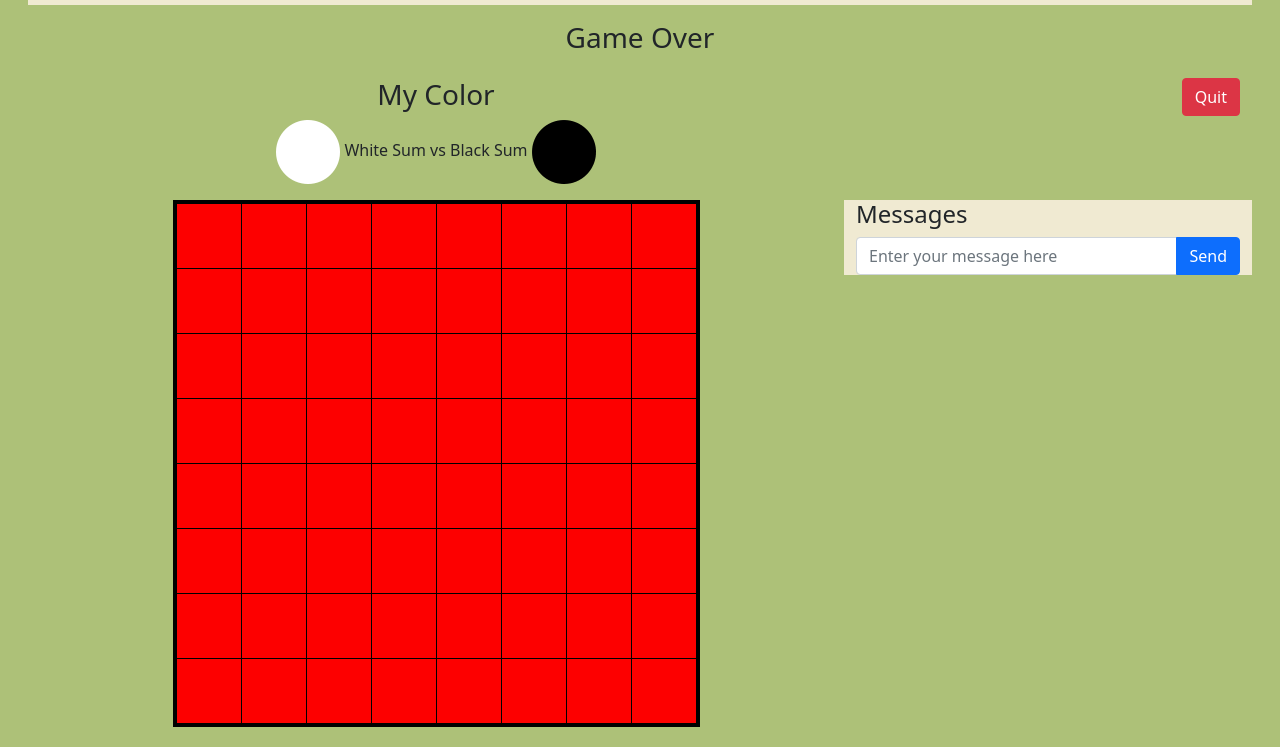
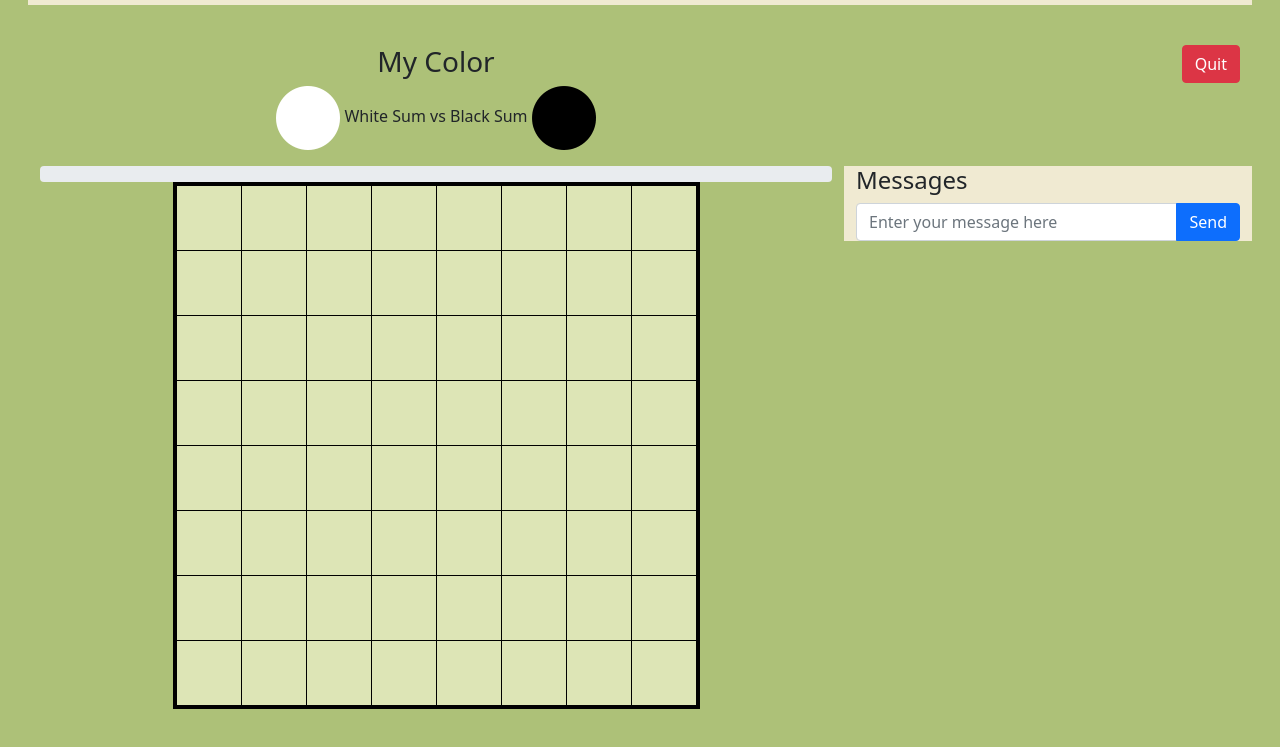
Before and after one commit to ssharonn/reversi-sharon, a website: page public/game.html in a window 1280 px wide. Shown: the part 53-800 px from the top of the page. Drawn offline with nearby package versions, Linux system fonts and the light colour scheme; no server answers.

Commit message:
final designs

```diff
--- a/public/assets/css/game.css
+++ b/public/assets/css/game.css
@@ -24,6 +24,7 @@ table#game_board{
 }
 
 table#game_board td{
+    background-color: #dde5b6;
     border:1px solid black;
     margin:0px;
     padding:0px;
--- a/public/game.html
+++ b/public/game.html
@@ -27,7 +27,7 @@
 
     <div class="row m-3">
       <div class="col text-center">
-        <h3 id="game_over">Game Over</h3>
+        <h3 id="game_over"></h3>
       </div>
     </div>
 
@@ -49,86 +49,93 @@
       <div class="col">
         <div class="row align-items-start justify-content-center">
           <div class="col-md-8 table-responsive">
+            <div class= "progress">
+              <div id="elapsed"
+              class="progress-bar progress-bar-animated progress-bar-striped bg-success"
+              role="progressbar" style="width: 0%;" aria-valuenow="0" aria-valuemin="0"
+              aria-valuemax="100"></div>
+            </div>
+
             <table id="game_board" class="mx-auto w-auto">
               <tr>
-                <td id="0_0"><img class="img-fluid" src="assets/images/error.gif" alt="error"/></td>
-                <td id="0_1"><img class="img-fluid" src="assets/images/error.gif" alt="error"/></td>
-                <td id="0_2"><img class="img-fluid" src="assets/images/error.gif" alt="error"/></td>
-                <td id="0_3"><img class="img-fluid" src="assets/images/error.gif" alt="error"/></td>
-                <td id="0_4"><img class="img-fluid" src="assets/images/error.gif" alt="error"/></td>
-                <td id="0_5"><img class="img-fluid" src="assets/images/error.gif" alt="error"/></td>
-                <td id="0_6"><img class="img-fluid" src="assets/images/error.gif" alt="error"/></td>
-                <td id="0_7"><img class="img-fluid" src="assets/images/error.gif" alt="error"/></td>
+                <td id="0_0"><img class="img-fluid" src="assets/images/Empty.gif" alt="empty"/></td>
+                <td id="0_1"><img class="img-fluid" src="assets/images/Empty.gif" alt="empty"/></td>
+                <td id="0_2"><img class="img-fluid" src="assets/images/Empty.gif" alt="empty"/></td>
+                <td id="0_3"><img class="img-fluid" src="assets/images/Empty.gif" alt="empty"/></td>
+                <td id="0_4"><img class="img-fluid" src="assets/images/Empty.gif" alt="empty"/></td>
+                <td id="0_5"><img class="img-fluid" src="assets/images/Empty.gif" alt="empty"/></td>
+                <td id="0_6"><img class="img-fluid" src="assets/images/Empty.gif" alt="empty"/></td>
+                <td id="0_7"><img class="img-fluid" src="assets/images/Empty.gif" alt="empty"/></td>
               </tr>
               <tr>
-                <td id="1_0"><img class="img-fluid" src="assets/images/error.gif" alt="error"/></td>
-                <td id="1_1"><img class="img-fluid" src="assets/images/error.gif" alt="error"/></td>
-                <td id="1_2"><img class="img-fluid" src="assets/images/error.gif" alt="error"/></td>
-                <td id="1_3"><img class="img-fluid" src="assets/images/error.gif" alt="error"/></td>
-                <td id="1_4"><img class="img-fluid" src="assets/images/error.gif" alt="error"/></td>
-                <td id="1_5"><img class="img-fluid" src="assets/images/error.gif" alt="error"/></td>
-                <td id="1_6"><img class="img-fluid" src="assets/images/error.gif" alt="error"/></td>
-                <td id="1_7"><img class="img-fluid" src="assets/images/error.gif" alt="error"/></td>
+                <td id="1_0"><img class="img-fluid" src="assets/images/Empty.gif" alt="empty"/></td>
+                <td id="1_1"><img class="img-fluid" src="assets/images/Empty.gif" alt="empty"/></td>
+                <td id="1_2"><img class="img-fluid" src="assets/images/Empty.gif" alt="empty"/></td>
+                <td id="1_3"><img class="img-fluid" src="assets/images/Empty.gif" alt="empty"/></td>
+                <td id="1_4"><img class="img-fluid" src="assets/images/Empty.gif" alt="empty"/></td>
+                <td id="1_5"><img class="img-fluid" src="assets/images/Empty.gif" alt="empty"/></td>
+                <td id="1_6"><img class="img-fluid" src="assets/images/Empty.gif" alt="empty"/></td>
+                <td id="1_7"><img class="img-fluid" src="assets/images/Empty.gif" alt="empty"/></td>
               </tr>
               <tr>
-                <td id="2_0"><img class="img-fluid" src="assets/images/error.gif" alt="error"/></td>
-                <td id="2_1"><img class="img-fluid" src="assets/images/error.gif" alt="error"/></td>
-                <td id="2_2"><img class="img-fluid" src="assets/images/error.gif" alt="error"/></td>
-                <td id="2_3"><img class="img-fluid" src="assets/images/error.gif" alt="error"/></td>
-                <td id="2_4"><img class="img-fluid" src="assets/images/error.gif" alt="error"/></td>
-                <td id="2_5"><img class="img-fluid" src="assets/images/error.gif" alt="error"/></td>
-                <td id="2_6"><img class="img-fluid" src="assets/images/error.gif" alt="error"/></td>
-                <td id="2_7"><img class="img-fluid" src="assets/images/error.gif" alt="error"/></td>
+                <td id="2_0"><img class="img-fluid" src="assets/images/Empty.gif" alt="empty"/></td>
+                <td id="2_1"><img class="img-fluid" src="assets/images/Empty.gif" alt="empty"/></td>
+                <td id="2_2"><img class="img-fluid" src="assets/images/Empty.gif" alt="empty"/></td>
+                <td id="2_3"><img class="img-fluid" src="assets/images/Empty.gif" alt="empty"/></td>
+                <td id="2_4"><img class="img-fluid" src="assets/images/Empty.gif" alt="empty"/></td>
+                <td id="2_5"><img class="img-fluid" src="assets/images/Empty.gif" alt="empty"/></td>
+                <td id="2_6"><img class="img-fluid" src="assets/images/Empty.gif" alt="empty"/></td>
+                <td id="2_7"><img class="img-fluid" src="assets/images/Empty.gif" alt="empty"/></td>
               </tr>
               <tr>
-                <td id="3_0"><img class="img-fluid" src="assets/images/error.gif" alt="error"/></td>
-                <td id="3_1"><img class="img-fluid" src="assets/images/error.gif" alt="error"/></td>
-                <td id="3_2"><img class="img-fluid" src="assets/images/error.gif" alt="error"/></td>
-                <td id="3_3"><img class="img-fluid" src="assets/images/error.gif" alt="error"/></td>
-                <td id="3_4"><img class="img-fluid" src="assets/images/error.gif" alt="error"/></td>
-                <td id="3_5"><img class="img-fluid" src="assets/images/error.gif" alt="error"/></td>
-                <td id="3_6"><img class="img-fluid" src="assets/images/error.gif" alt="error"/></td>
-                <td id="3_7"><img class="img-fluid" src="assets/images/error.gif" alt="error"/></td>
+                <td id="3_0"><img class="img-fluid" src="assets/images/Empty.gif" alt="empty"/></td>
+                <td id="3_1"><img class="img-fluid" src="assets/images/Empty.gif" alt="empty"/></td>
+                <td id="3_2"><img class="img-fluid" src="assets/images/Empty.gif" alt="empty"/></td>
+                <td id="3_3"><img class="img-fluid" src="assets/images/Empty.gif" alt="empty"/></td>
+                <td id="3_4"><img class="img-fluid" src="assets/images/Empty.gif" alt="empty"/></td>
+                <td id="3_5"><img class="img-fluid" src="assets/images/Empty.gif" alt="empty"/></td>
+                <td id="3_6"><img class="img-fluid" src="assets/images/Empty.gif" alt="empty"/></td>
+                <td id="3_7"><img class="img-fluid" src="assets/images/Empty.gif" alt="empty"/></td>
               </tr>
               <tr>
-                <td id="4_0"><img class="img-fluid" src="assets/images/error.gif" alt="error"/></td>
-                <td id="4_1"><img class="img-fluid" src="assets/images/error.gif" alt="error"/></td>
-                <td id="4_2"><img class="img-fluid" src="assets/images/error.gif" alt="error"/></td>
-                <td id="4_3"><img class="img-fluid" src="assets/images/error.gif" alt="error"/></td>
-                <td id="4_4"><img class="img-fluid" src="assets/images/error.gif" alt="error"/></td>
-                <td id="4_5"><img class="img-fluid" src="assets/images/error.gif" alt="error"/></td>
-                <td id="4_6"><img class="img-fluid" src="assets/images/error.gif" alt="error"/></td>
-                <td id="4_7"><img class="img-fluid" src="assets/images/error.gif" alt="error"/></td>
+                <td id="4_0"><img class="img-fluid" src="assets/images/Empty.gif" alt="empty"/></td>
+                <td id="4_1"><img class="img-fluid" src="assets/images/Empty.gif" alt="empty"/></td>
+                <td id="4_2"><img class="img-fluid" src="assets/images/Empty.gif" alt="empty"/></td>
+                <td id="4_3"><img class="img-fluid" src="assets/images/Empty.gif" alt="empty"/></td>
+                <td id="4_4"><img class="img-fluid" src="assets/images/Empty.gif" alt="empty"/></td>
+                <td id="4_5"><img class="img-fluid" src="assets/images/Empty.gif" alt="empty"/></td>
+                <td id="4_6"><img class="img-fluid" src="assets/images/Empty.gif" alt="empty"/></td>
+                <td id="4_7"><img class="img-fluid" src="assets/images/Empty.gif" alt="empty"/></td>
               </tr>
               <tr>
-                <td id="5_0"><img class="img-fluid" src="assets/images/error.gif" alt="error"/></td>
-                <td id="5_1"><img class="img-fluid" src="assets/images/error.gif" alt="error"/></td>
-                <td id="5_2"><img class="img-fluid" src="assets/images/error.gif" alt="error"/></td>
-                <td id="5_3"><img class="img-fluid" src="assets/images/error.gif" alt="error"/></td>
-                <td id="5_4"><img class="img-fluid" src="assets/images/error.gif" alt="error"/></td>
-                <td id="5_5"><img class="img-fluid" src="assets/images/error.gif" alt="error"/></td>
-                <td id="5_6"><img class="img-fluid" src="assets/images/error.gif" alt="error"/></td>
-                <td id="5_7"><img class="img-fluid" src="assets/images/error.gif" alt="error"/></td>
+                <td id="5_0"><img class="img-fluid" src="assets/images/Empty.gif" alt="empty"/></td>
+                <td id="5_1"><img class="img-fluid" src="assets/images/Empty.gif" alt="empty"/></td>
+                <td id="5_2"><img class="img-fluid" src="assets/images/Empty.gif" alt="empty"/></td>
+                <td id="5_3"><img class="img-fluid" src="assets/images/Empty.gif" alt="empty"/></td>
+                <td id="5_4"><img class="img-fluid" src="assets/images/Empty.gif" alt="empty"/></td>
+                <td id="5_5"><img class="img-fluid" src="assets/images/Empty.gif" alt="empty"/></td>
+                <td id="5_6"><img class="img-fluid" src="assets/images/Empty.gif" alt="empty"/></td>
+                <td id="5_7"><img class="img-fluid" src="assets/images/Empty.gif" alt="empty"/></td>
               </tr>
               <tr>
-                <td id="6_0"><img class="img-fluid" src="assets/images/error.gif" alt="error"/></td>
-                <td id="6_1"><img class="img-fluid" src="assets/images/error.gif" alt="error"/></td>
-                <td id="6_2"><img class="img-fluid" src="assets/images/error.gif" alt="error"/></td>
-                <td id="6_3"><img class="img-fluid" src="assets/images/error.gif" alt="error"/></td>
-                <td id="6_4"><img class="img-fluid" src="assets/images/error.gif" alt="error"/></td>
-                <td id="6_5"><img class="img-fluid" src="assets/images/error.gif" alt="error"/></td>
-                <td id="6_6"><img class="img-fluid" src="assets/images/error.gif" alt="error"/></td>
-                <td id="6_7"><img class="img-fluid" src="assets/images/error.gif" alt="error"/></td>
+                <td id="6_0"><img class="img-fluid" src="assets/images/Empty.gif" alt="empty"/></td>
+                <td id="6_1"><img class="img-fluid" src="assets/images/Empty.gif" alt="empty"/></td>
+                <td id="6_2"><img class="img-fluid" src="assets/images/Empty.gif" alt="empty"/></td>
+                <td id="6_3"><img class="img-fluid" src="assets/images/Empty.gif" alt="empty"/></td>
+                <td id="6_4"><img class="img-fluid" src="assets/images/Empty.gif" alt="empty"/></td>
+                <td id="6_5"><img class="img-fluid" src="assets/images/Empty.gif" alt="empty"/></td>
+                <td id="6_6"><img class="img-fluid" src="assets/images/Empty.gif" alt="empty"/></td>
+                <td id="6_7"><img class="img-fluid" src="assets/images/Empty.gif" alt="empty"/></td>
               </tr>
               <tr>
-                <td id="7_0"><img class="img-fluid" src="assets/images/error.gif" alt="error"/></td>
-                <td id="7_1"><img class="img-fluid" src="assets/images/error.gif" alt="error"/></td>
-                <td id="7_2"><img class="img-fluid" src="assets/images/error.gif" alt="error"/></td>
-                <td id="7_3"><img class="img-fluid" src="assets/images/error.gif" alt="error"/></td>
-                <td id="7_4"><img class="img-fluid" src="assets/images/error.gif" alt="error"/></td>
-                <td id="7_5"><img class="img-fluid" src="assets/images/error.gif" alt="error"/></td>
-                <td id="7_6"><img class="img-fluid" src="assets/images/error.gif" alt="error"/></td>
-                <td id="7_7"><img class="img-fluid" src="assets/images/error.gif" alt="error"/></td>
+                <td id="7_0"><img class="img-fluid" src="assets/images/Empty.gif" alt="empty"/></td>
+                <td id="7_1"><img class="img-fluid" src="assets/images/Empty.gif" alt="empty"/></td>
+                <td id="7_2"><img class="img-fluid" src="assets/images/Empty.gif" alt="empty"/></td>
+                <td id="7_3"><img class="img-fluid" src="assets/images/Empty.gif" alt="empty"/></td>
+                <td id="7_4"><img class="img-fluid" src="assets/images/Empty.gif" alt="empty"/></td>
+                <td id="7_5"><img class="img-fluid" src="assets/images/Empty.gif" alt="empty"/></td>
+                <td id="7_6"><img class="img-fluid" src="assets/images/Empty.gif" alt="empty"/></td>
+                <td id="7_7"><img class="img-fluid" src="assets/images/Empty.gif" alt="empty"/></td>
               </tr>
             </table>
           </div>
```
Also changed, not shown: public/assets/js/main.js (+63 -17 lines), server.js (+192 -7 lines).
